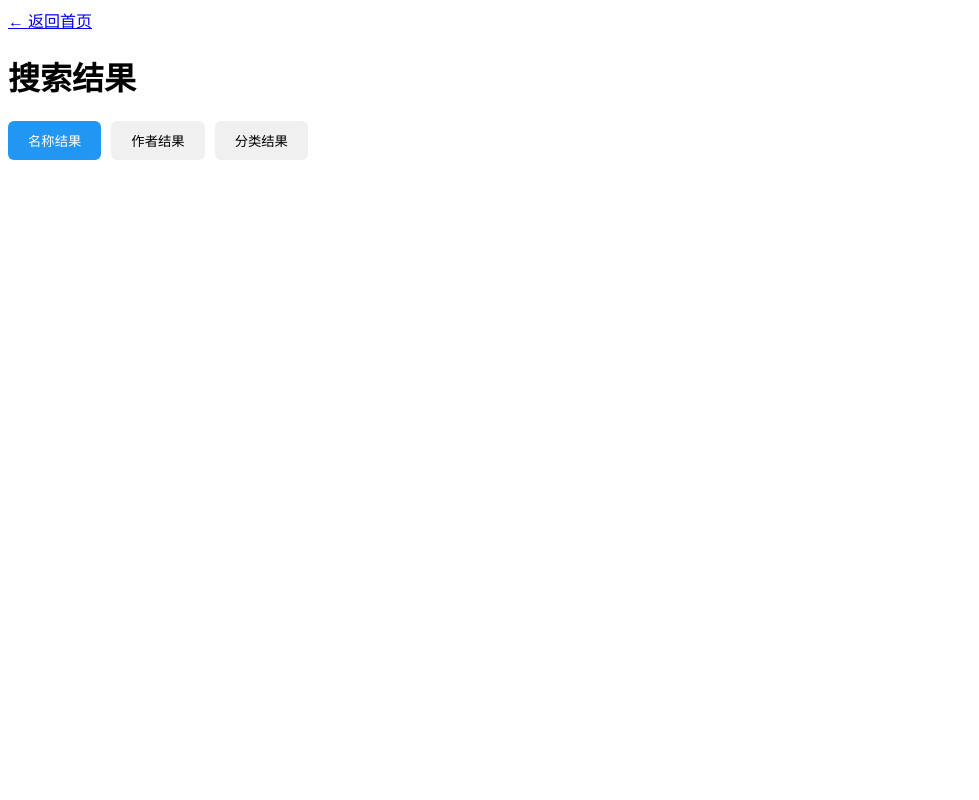
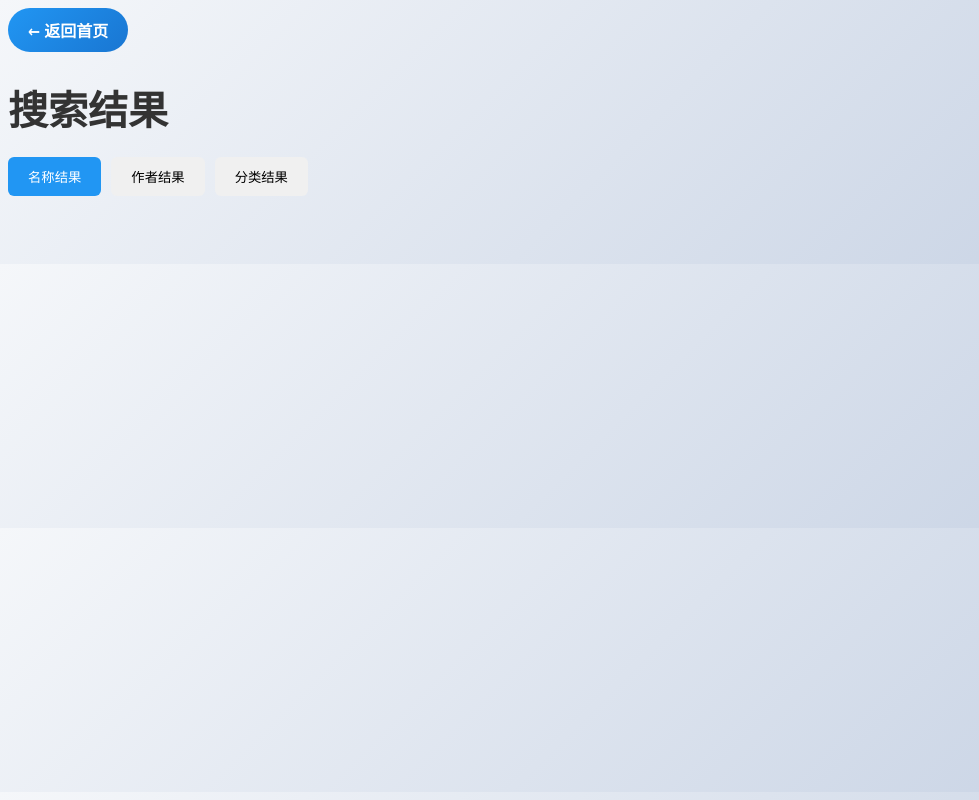
Before and after one commit to lanyunai/lanyunai, a plain HTML site: page search.html in a window 1280 px wide. Shown: the whole page, without its empty margins (0-979 px from the left). Drawn offline with Linux system fonts and the light colour scheme.

Commit message:
Add files via upload

```diff
--- a/search.html
+++ b/search.html
@@ -4,7 +4,8 @@
     <meta charset="UTF-8">
     <meta name="viewport" content="width=device-width, initial-scale=1.0">
     <title>搜索结果</title>
-    <link rel="stylesheet" href="css/index.css">
+    <link rel="icon" type="image/x-icon" href="img\logoa.png"/>
+    <link rel="stylesheet" href="css/style.css">
     <style>
         /* 新增样式 */
         .tab-container {
```
Also changed, not shown: index.html (+1 -0 lines), resource.html (+1 -0 lines).
